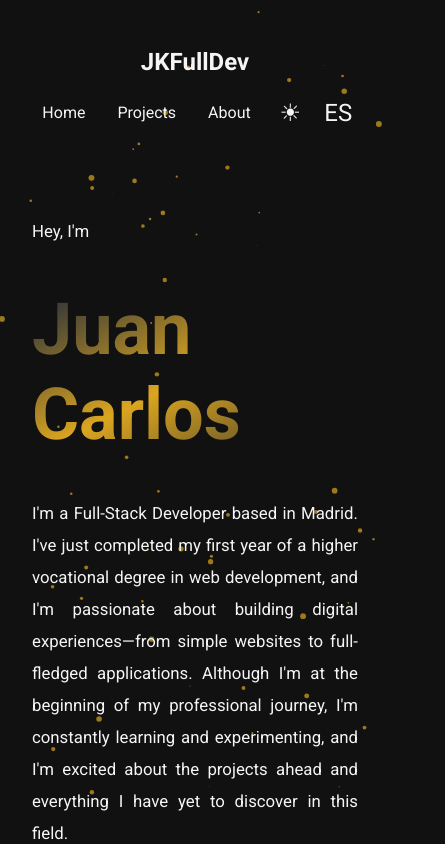
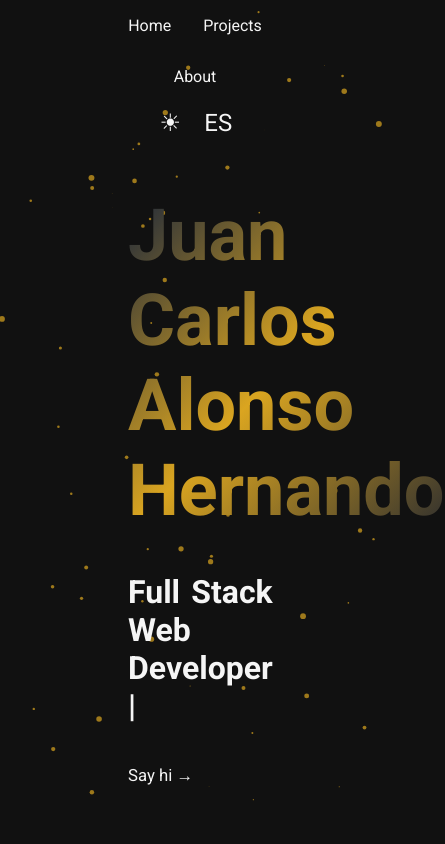
Before and after one commit to JKFullDev/my_portfolio, a website built with Vite: page index.html in a window 390 px wide. Both pictures are taken after a click on the link "Home". Shown: the top 844 px of the page, 445 px wide, since content can reach past the window. Built offline with nearby package versions, Linux system fonts and the light colour scheme.

Commit message:
rediseño-commit1;

```diff
--- a/src/components/Footer/Footer.css
+++ b/src/components/Footer/Footer.css
@@ -17,7 +17,7 @@ footer>div {
 /* Móvil (320px–480px) */
 @media (max-width: 480px) {
     footer {
-        padding: 0 1rem;
+        padding: 0 8rem;
         gap: 1rem;
         flex-direction: column;
         text-align: center;
@@ -31,7 +31,7 @@ footer>div {
 /* Móvil grande/Tablet vertical (481px–768px) */
 @media (max-width: 768px) {
     footer {
-        padding: 0 1.5rem;
+        padding: 0 8rem;
         gap: 1.5rem;
     }
 }
@@ -39,7 +39,7 @@ footer>div {
 /* Portátil (769px–1024px) */
 @media (max-width: 1024px) {
     footer {
-        padding: 0 2rem;
+        padding: 0 8rem;
         gap: 2rem;
     }
 }
--- a/src/components/Navbar/Navbar.css
+++ b/src/components/Navbar/Navbar.css
@@ -28,6 +28,10 @@ nav a {
     font-size: 1.1rem;
 }
 
+#langBtn:hover {
+    color: var(--highlight);
+}
+
 nav a:hover,
 #themeBtn:hover {
     color: var(--highlight);
@@ -36,7 +40,7 @@ nav a:hover,
 /* Móvil (320px–480px) */
 @media (max-width: 480px) {
     nav {
-        padding: 2rem 8rem;
+        padding: 0rem 8rem;
         height: auto;
         flex-direction: column;
         gap: 1rem;
@@ -53,13 +57,15 @@ nav a:hover,
         font-size: 0.9rem;
         min-height: 40px;
     }
+
+
 }
 
 /* Móvil grande/Tablet vertical (481px–768px) */
 @media (max-width: 768px) {
     nav {
         margin-top: 1rem;
-        padding: 2rem;
+        padding: 0 8rem;
         height: auto;
     }
 
@@ -76,7 +82,7 @@ nav a:hover,
 /* Portátil (769px–1024px) */
 @media (max-width: 1024px) {
     nav {
-        padding: 2rem;
+        padding: 0 8rem;
     }
 
     nav>ul {
--- a/src/components/Navbar/Navbar.js
+++ b/src/components/Navbar/Navbar.js
@@ -18,7 +18,6 @@ const getNextLangLabel = () => (currentLang === "en" ? "ES" : "EN");
 
 export const Navbar = () => `
 <nav>
-  <h2>JKFullDev</h2>
   <ul>
     <li>
       <a href="#" id="homelink">${t("navbar.home")}</a>
@@ -29,6 +28,8 @@ export const Navbar = () => `
     <li>
       <a href="#" id="aboutlink">${t("navbar.about")}</a>
     </li>
+  </ul>
+  <ul>
     <li>
       <button id="themeBtn">☀</button>
     </li>
--- a/src/data/i18n.js
+++ b/src/data/i18n.js
@@ -8,12 +8,14 @@ export const translations = {
             about: "About",
         },
         home: {
-            greeting: "Hey, I'm",
-            description: `I'm a Full-Stack Developer based in Madrid. I've just completed my first year of a higher vocational degree in web development, and I'm passionate about building digital experiences—from simple websites to full-fledged applications. Although I'm at the beginning of my professional journey, I'm constantly learning and experimenting, and I'm excited about the projects ahead and everything I have yet to discover in this field.`,
+            position: "Full Stack Web Developer",
             sayHi: "Say hi →",
         },
         projects: {
             title: "Featured Projects",
+        },
+        about: {
+            description: "Hey!<br> I'm a Full-Stack Developer based in Madrid. I've just completed my first year of a higher vocational degree in web development, and I'm passionate about building digital experiences—from simple websites to full-fledged applications. Although I'm at the beginning of my professional journey, I'm constantly learning and experimenting, and I'm excited about the projects ahead and everything I have yet to discover in this field.",
         },
         footer: {
             contact: "Contact",
@@ -24,15 +26,17 @@ export const translations = {
         navbar: {
             home: "Inicio",
             projects: "Proyectos",
-            about: "Acerca de",
+            about: "Sobre mi",
         },
         home: {
-            greeting: "Hola, soy",
-            description: `Soy un Desarrollador Full-Stack de Madrid. Acabo de terminar mi primer año del Grado Superior en Desarrollo de Aplicaciones Web, y me apasiona crear experiencias digitales, desde webs sencillas hasta aplicaciones más completas. Aunque estoy dando mis primeros pasos en este mundo, siempre estoy aprendiendo y explorando nuevas ideas. Estoy entusiasmado con los proyectos que tengo por delante y todo lo que aún puedo descubrir.`,
+            position: "Desarrollador Web Full Stack",
             sayHi: "Saluda →",
         },
         projects: {
             title: "Proyectos Destacados",
+        },
+        about: {
+            description: "¡Hola! <br> Soy un Desarrollador Full-Stack de Madrid. Acabo de terminar mi primer año del Grado Superior en Desarrollo de Aplicaciones Web, y me apasiona crear experiencias digitales, desde webs sencillas hasta aplicaciones más completas. Aunque estoy dando mis primeros pasos en este mundo, siempre estoy aprendiendo y explorando nuevas ideas. Estoy entusiasmado con los proyectos que tengo por delante y todo lo que aún puedo descubrir.",
         },
         footer: {
             contact: "Contacto",
--- a/src/pages/About/About.css
+++ b/src/pages/About/About.css
@@ -1,11 +1,19 @@
 .about {
     padding: 0 8rem;
-    min-height: 80vh;
+    min-height: 50vh;
     display: flex;
     flex-direction: column;
     justify-content: center;
     align-items: flex-start;
     gap: 3rem;
+}
+
+.about>p {
+    line-height: 2rem;
+    letter-spacing: 1px;
+    word-spacing: 3px;
+    font-size: 1.3rem;
+    text-align: justify;
 }
 
 .about>a {
@@ -20,7 +28,7 @@
 /* Móvil (320px–480px) */
 @media (max-width: 480px) {
     .about {
-        padding: 0 1rem;
+        padding: 0 8rem;
         gap: 2rem;
     }
 
@@ -32,7 +40,7 @@
 /* Móvil grande/Tablet vertical (481px–768px) */
 @media (max-width: 768px) {
     .about {
-        padding: 0 1.5rem;
+        padding: 0 8rem;
         gap: 2.5rem;
     }
 
@@ -44,6 +52,6 @@
 /* Portátil (769px–1024px) */
 @media (max-width: 1024px) {
     .about {
-        padding: 0 2rem;
+        padding: 0 8rem;
     }
 }
--- a/src/pages/About/About.js
+++ b/src/pages/About/About.js
@@ -1,13 +1,12 @@
 import "./About.css";
 import { cleanPage } from "../../utils/cleanPage";
+import { t } from "../../lang";
 
 export const About = () => {
   const main = document.querySelector("main");
   cleanPage(main);
   main.innerHTML = `
     <section class="about">
-    <p>----------</p>
-    <h1>-----</h1>
-    <p>THIS SECTION IS ABOUT SECTION</p>
+    <p>${t("about.description")}</p>
     </section>`;
 };
--- a/src/pages/Home/Home.css
+++ b/src/pages/Home/Home.css
@@ -1,6 +1,6 @@
 .home {
     padding: 0 8rem;
-    min-height: 80vh;
+    min-height: 60vh;
     display: flex;
     flex-direction: column;
     justify-content: center;
@@ -17,6 +17,9 @@
     -webkit-text-fill-color: transparent;
 }
 
+.typewriter {
+    font-size: 2rem;
+}
 
 .home>a {
     font-size: 1.5rem;
@@ -30,6 +33,24 @@
 .home>p {
     line-height: 2rem;
     font-size: 1.1rem;
+}
+
+.typewriter::after {
+    content: '|';
+    display: inline-block;
+    animation: blink 0.7s infinite;
+}
+
+@keyframes blink {
+
+    0%,
+    100% {
+        opacity: 1;
+    }
+
+    50% {
+        opacity: 0;
+    }
 }
 
 /* Móvil (320px–480px) */
@@ -69,7 +90,7 @@
 /* Portátil (769px–1024px) */
 @media (max-width: 1024px) {
     .home {
-        padding: 0 2rem;
+        padding: 0 8rem;
     }
 
     .home>h1 {
--- a/src/pages/Home/Home.js
+++ b/src/pages/Home/Home.js
@@ -1,16 +1,17 @@
 import "./Home.css";
 import { cleanPage } from "../../utils/cleanPage";
 import { t } from "../../lang";
+import { Typewriter } from '../../utils/typeWriter.js';
 
 export const Home = () => {
-    const main = document.querySelector("main");
-    cleanPage(main);
+  const main = document.querySelector("main");
+  cleanPage(main);
 
-    main.innerHTML = `
+  main.innerHTML = `
     <section class="home">
-      <p>${t("home.greeting")}</p>
-      <h1>Juan Carlos</h1>
-      <p>${t("home.description")}</p>
+      <h1>Juan Carlos <br> Alonso Hernando</h1>
+      <h2>
+      ${Typewriter({ text: t("home.position"), speed: 50, pause: 4000 })}</h2>
       <a href="mailto:juancarlosalonsohernando@gmail.com">${t("home.sayHi")}</a>
     </section>
   `;
--- /dev/null
+++ b/src/utils/typeWriter.js
@@ -0,0 +1,36 @@
+export const Typewriter = ({ text, speed = 1000, pause = 3000 }) => {
+    const id = `typewriter-${Math.random().toString(36).substr(2, 9)}`; // ID único
+    setTimeout(() => {
+        const element = document.getElementById(id);
+        if (element) {
+            let i = 0;
+            let isTyping = true;
+
+            const typeCycle = () => {
+                if (isTyping) {
+                    // Escribir
+                    element.textContent = text.slice(0, i + 1);
+                    i++;
+                    if (i >= text.length) {
+                        isTyping = false;
+                        setTimeout(typeCycle, pause); // Pausa antes de borrar
+                    } else {
+                        setTimeout(typeCycle, speed);
+                    }
+                } else {
+                    // Borrar
+                    element.textContent = text.slice(0, i);
+                    i--;
+                    if (i < 0) {
+                        isTyping = true;
+                        setTimeout(typeCycle, pause / 2); // Pausa breve antes de reescribir
+                    } else {
+                        setTimeout(typeCycle, speed / 2); // Borrar más rápido
+                    }
+                }
+            };
+            typeCycle();
+        }
+    }, 500); // Retraso inicial para DOM
+    return `<p id="${id}" class="typewriter"></p>`;
+};
```
